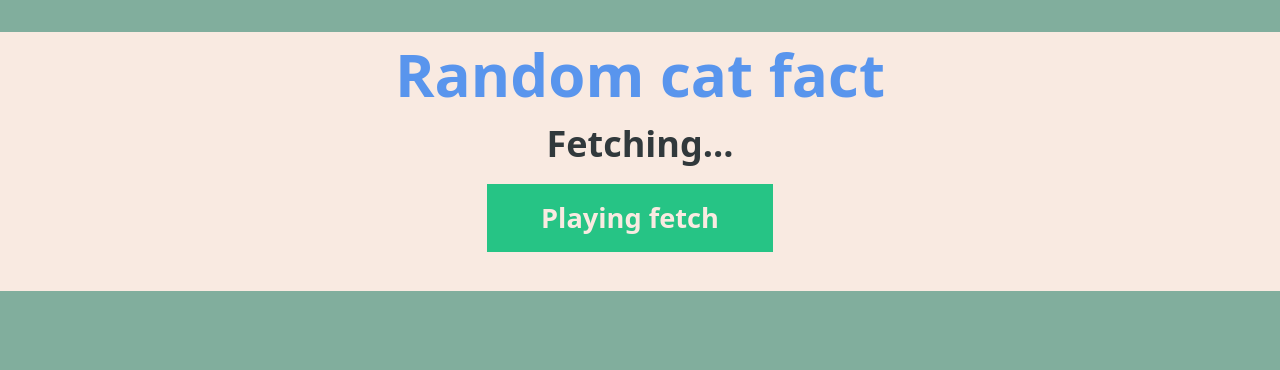
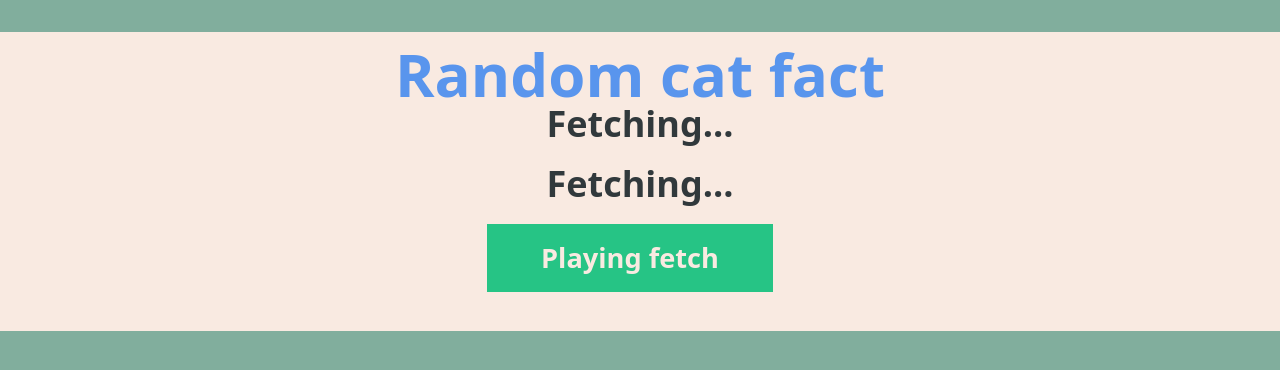
Before and after one commit to WatCodeDatCode/cat-facts, a plain HTML site: page index.html in a window 1280 px wide. Drawn offline with nearby package versions, Linux system fonts and the light colour scheme; no server answers.

Commit message:
Adds loading section to index

```diff
--- a/index.html
+++ b/index.html
@@ -13,6 +13,7 @@
   <body>
     <div class="container main mt-8 mx-auto m-4 p-3 text-center main">
       <h2 class="text-4xl lg:text-6xl font-bold mx-auto">Random cat fact</h2>
+      <p id="loading-message" class="font-bold text-4xl">Fetching...</p>
       <div id="cat-picture-container" class="container mx-auto mt-5 mb-5 w-3/5">
         <!-- Container filled with script -->
       </div>
```
